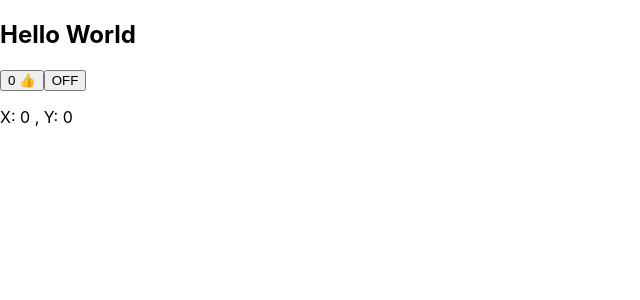
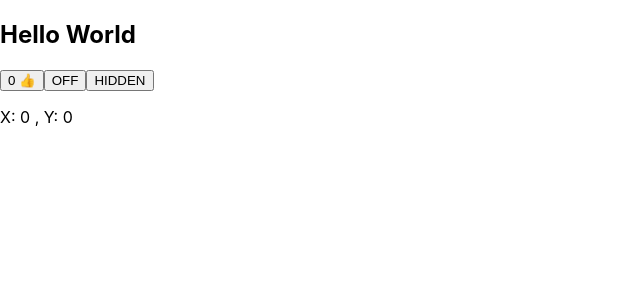
Before and after one commit to Carefree-happy/awesome-react-components, a React (Create React App) app: page / in a window 1280 px wide. Shown: the top 300 px of the page, without its empty margins (0-640 px from the left). Built offline with nearby package versions, Linux system fonts and the light colour scheme.

Commit message:
feat: control effect

```diff
--- a/src/App.tsx
+++ b/src/App.tsx
@@ -1,14 +1,17 @@
-import React from "react"
+import React, { useState } from "react"
 import Hello from './components/Hello';
 import LikeButton from './components/LikeButton';
 import MouseTracker from './components/MouseTracker';
 
 const App: React.FC = () => {
+    const [show, setShow] = useState(true)
     return (
         <>
             <Hello message="Hello World" />
             <LikeButton />
-            <MouseTracker />
+            <button onClick={() => {setShow(!show)}}>{!show ? "SHOW" : "HIDDEN"}</button>
+            {show && <MouseTracker />}
+
         </>
     );
 }
--- a/src/components/LikeButton.tsx
+++ b/src/components/LikeButton.tsx
@@ -5,9 +5,10 @@ const LikeButton: React.FC = () => {
     const [on, setOn] = useState(false)
 
     useEffect(() => {
+        console.log("document title effect is running")
         document.title = `点击了${like}次`
-    })
-
+    }, [like])
+    console.log("like button is running")
     return (
         <>
             <button onClick={() => { setLike(like + 1) }}>
--- a/src/components/MouseTracker.tsx
+++ b/src/components/MouseTracker.tsx
@@ -15,7 +15,7 @@ const MouseTracker: React.FC = () => {
             console.log("remove effect", position.x)
             document.removeEventListener('click', updateMouse)
         }
-    })
+    }, [])
 
     console.log("before render", position.x)
 
```
